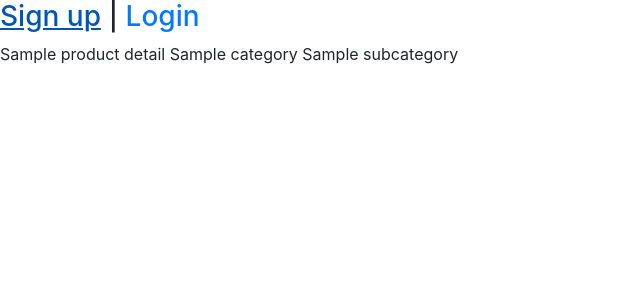
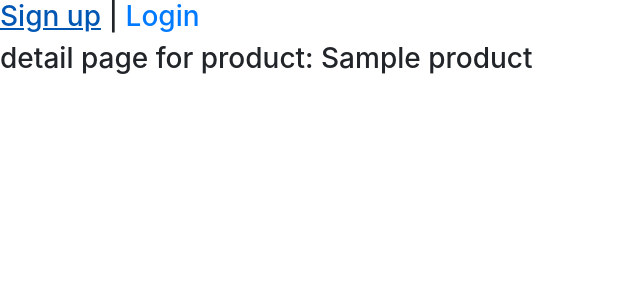
Before and after one commit to shahdin-sh/new-online-shop, a Django app: template products/templates/products/product_detail_view.html in a window 1280 px wide. Shown: the top 300 px of the page, without its empty margins (0-640 px from the left). Run offline with Django 4.2, Linux system fonts and the light colour scheme; tables that the repository leaves empty hold one stand-in row (values such as "Sample post"); the template is opened without the code that fills it: values that come from a table or form of the project are taken from there, most other values are stand-ins (such as "Sample title", 1, 10 or a date in 2020); parts of the project's set-up code (start-up, migrations or seed data) failed here and were passed over.

Commit message:
add product_detail

```diff
--- a/products/templates/products/product_detail_view.html
+++ b/products/templates/products/product_detail_view.html
@@ -1,9 +1,7 @@
 {% extends '_base.html' %}
 
-{% block page_title %}Products List{% endblock %}
+{% block page_title %}Products detail{% endblock %}
 
 {% block content %}
-    {{ product_details.name }}
-    {{ product_details.category }}
-    {{ product_details.subcategory }}
+    <h3>detail page for product: {{ product_detail.name }}</h3>
 {% endblock content %}
--- a/products/templates/products/product_list_view.html
+++ b/products/templates/products/product_list_view.html
@@ -2,7 +2,9 @@
 {% block content %}
     <h1>Products</h1>
     {% for product in products_list %}
-         <h3>{{ product.name }}</h3>
+         <h3>
+             <a href="{% url 'product_detail' product.category.slug product.slug %}">{{ product.name }}</a>
+         </h3>
         <ul>
             <li>product description: {{ product.description }}</li>
             <li>product quantity: {{ product.quantity }}</li>
--- a/products/urls.py
+++ b/products/urls.py
@@ -1,7 +1,9 @@
 from django.urls import path, include, re_path
-from .views import home_page, category_detail
+from .views import home_page, category_detail, product_detail_view
 
+# The first element is the type and the second is the parameter name to use when calling the view. <slug:category_slug>
 urlpatterns = [
     path('', home_page, name='homepage'),
     path('<slug:slug>', category_detail, name='category_detail'),
+    path('<slug:category_slug>/<slug:product_slug>', product_detail_view, name='product_detail')
 ]
```
Also changed, not shown: products/views.py (+9 -0 lines).
